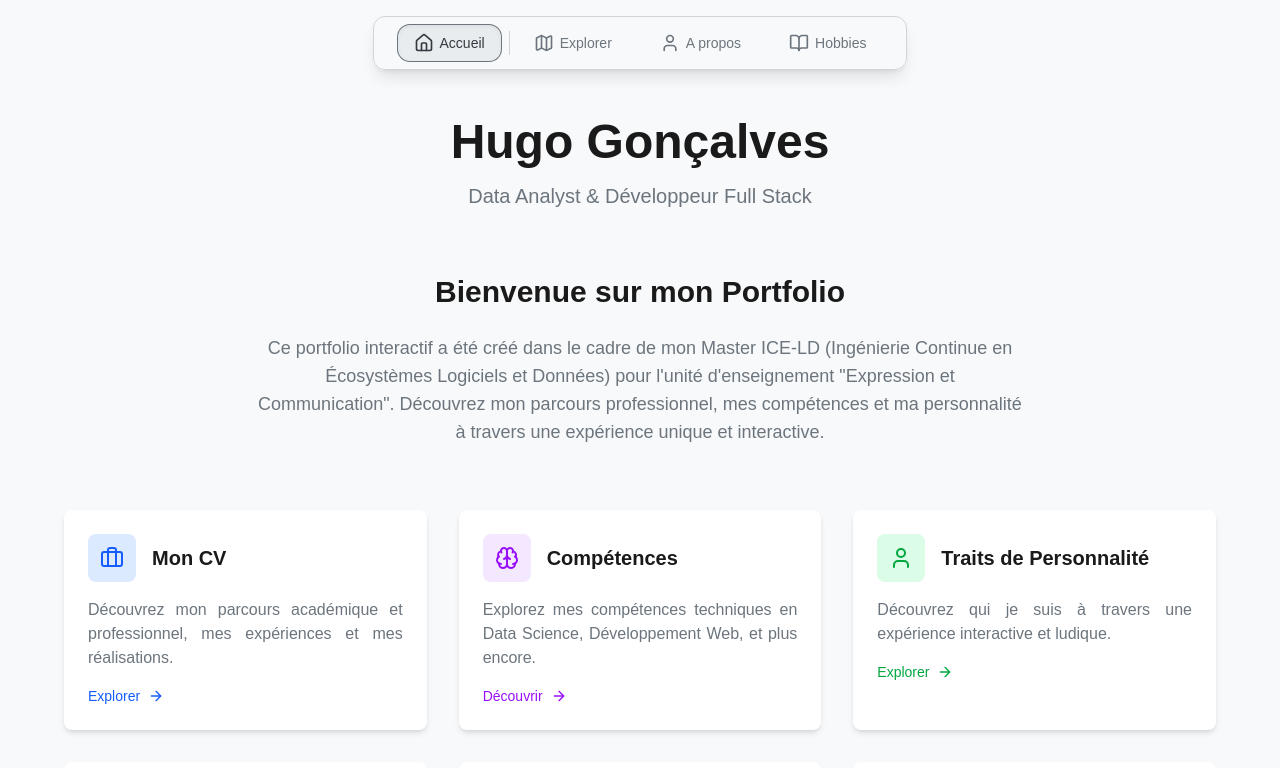
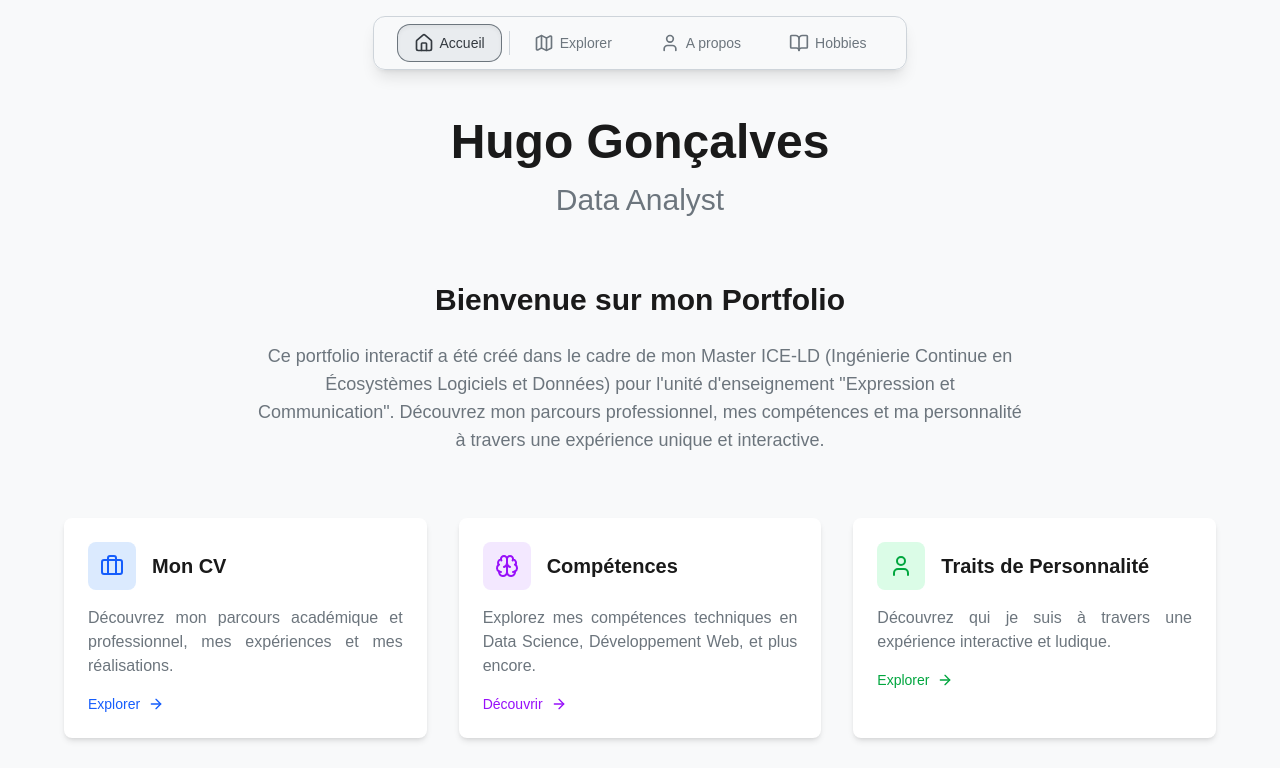
Before and after one commit to hugoglvs/my-portfolio, a Next.js app: page / in a window 1280 px wide. Shown: the top 768 px of the page. Built offline with nearby package versions, Linux system fonts and the light colour scheme.

Commit message:
Removed Dev Fullstack

```diff
--- a/src/app/page.tsx
+++ b/src/app/page.tsx
@@ -23,8 +23,8 @@ export default function Home() {
         className="text-center mb-16"
       >
         <h1 className="text-5xl font-bold mb-4 text-[var(--foreground)]">Hugo Gonçalves</h1>
-        <p className="text-xl text-[var(--neutral-600)] dark:text-[var(--neutral-400)]">
-          Data Analyst &amp; Développeur Full Stack
+        <p className="text-3xl text-[var(--neutral-600)] dark:text-[var(--neutral-400)]">
+          Data Analyst
         </p>
       </motion.div>
 
```
